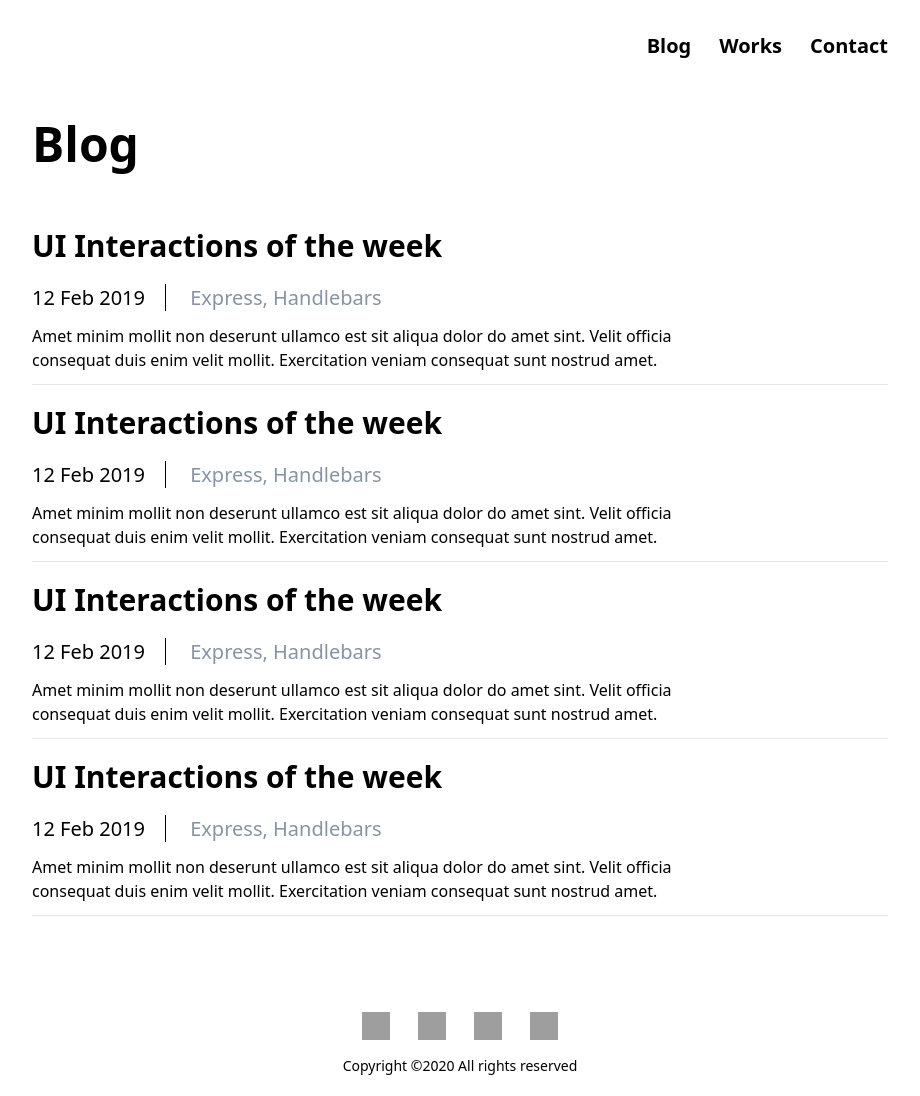
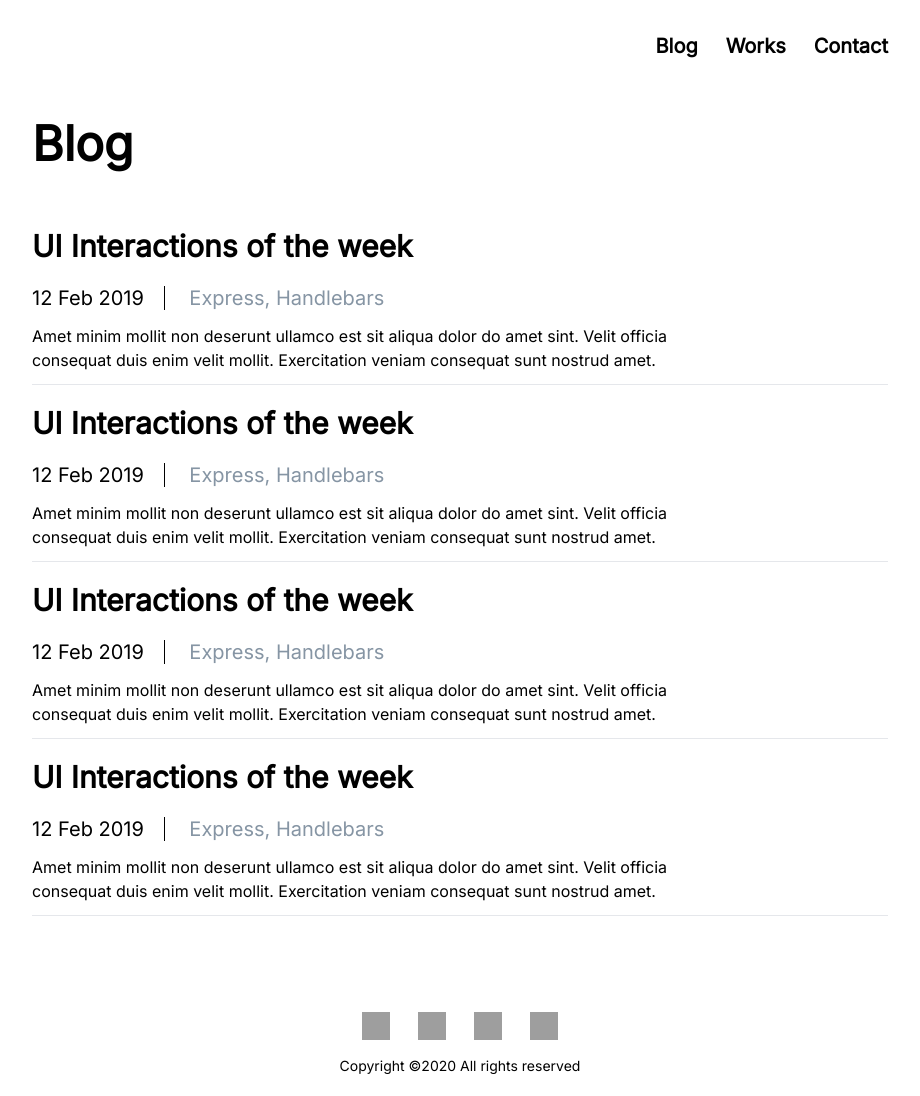
Before and after one commit to tinhnv20542/WEB2022, a website built with Vite: page assignment/blog.html in a window 1280 px wide. Shown: the whole page, without its empty margins (180-1100 px from the left). Built offline with nearby package versions, Linux system fonts and the light colour scheme; grey boxes are pictures that could not be loaded.

Commit message:
update assigment

```diff
--- a/assignment/blog.html
+++ b/assignment/blog.html
@@ -7,6 +7,14 @@
     <meta name="viewport" content="width=device-width, initial-scale=1.0">
     <title>Blog</title>
     <script src="https://cdn.tailwindcss.com"></script>
+    <link rel="preconnect" href="https://fonts.googleapis.com">
+    <link rel="preconnect" href="https://fonts.gstatic.com" crossorigin>
+    <link href="https://fonts.googleapis.com/css2?family=Inter&display=swap" rel="stylesheet">
+    <style>
+        body{
+            font-family: 'Inter', sans-serif;
+        }
+    </style>
 </head>
 
 <body>
```
Also changed, not shown: assignment/home.html (+8 -0 lines), assignment/work.html (+8 -0 lines), assignment/workdetail.html (+8 -0 lines).
